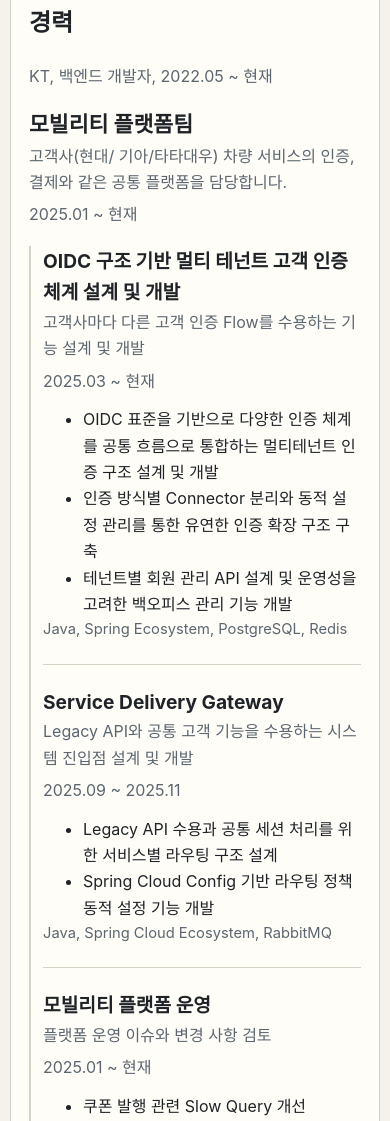
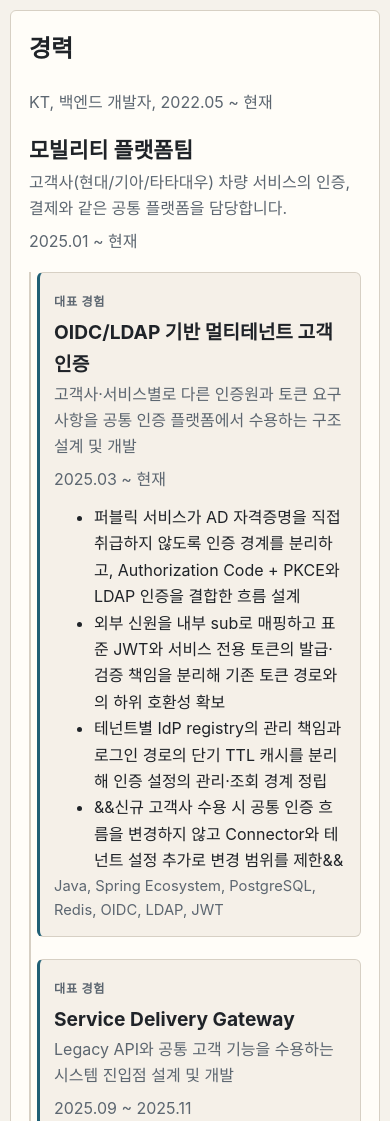
Before and after one commit to inchangson/inchangson.github.io, an Astro site: page /resume in a window 390 px wide. Shown: the part 879-2000 px from the top of the page. Built offline with nearby package versions, Linux system fonts and the light colour scheme; Astro itself is replaced by a stand-in of ours.

Commit message:
chore: refine resume

```diff
--- a/src/data/resume.json
+++ b/src/data/resume.json
@@ -2,20 +2,11 @@
   "profile": {
     "eyebrow": "Resume",
     "name": "손인창",
-    "description": "운영 안정성과 문서화에 진심인 백엔드 개발자입니다.",
+    "description": "운영 제약 안에서 인증, 외부 연동, 레거시 구조와 병목을 개선해 온 백엔드 개발자입니다.",
     "contacts": [
-      {
-        "label": "Blog",
-        "url": "/blog"
-      },
-      {
-        "label": "inchangson21@gmail.com",
-        "url": "mailto:inchangson21@gmail.com"
-      },
-      {
-        "label": "github.com/inchangson",
-        "url": "https://github.com/inchangson"
-      }
+      { "label": "Blog", "url": "/blog" },
+      { "label": "inchangson21@gmail.com", "url": "mailto:inchangson21@gmail.com" },
+      { "label": "github.com/inchangson", "url": "https://github.com/inchangson" }
     ]
   },
   "sections": [
@@ -23,9 +14,9 @@
       "type": "prose",
       "title": "요약",
       "paragraphs": [
-        "IoT/ 모빌리티 서비스 백엔드 애플리케이션의 개발 및 운영 업무를 했습니다. 주로 레거시 시스템에 대해 기존 API 계약과 운영 일정을 준수하며 구조를 개선하는 업무를 했습니다.",
-        "현재는 기존 모빌리티 플랫폼의 확장에 따른 신규 테넌트 및 서비스 수용과 OIDC 기반의 신규 고객인증 시스템을 설계 및 개발하고 있습니다.",
-        "설계 및 작업 내역에 대한 Wiki 작성 시 내용의 경중에 맞게 문서를 구성하고 작성하는 데에 강점이 있으며, 이를 바탕으로 20명 규모 팀의 AIDD 문서 목록과 템플릿, 디렉터리 규칙을 정립하고 전파했습니다."
+        "Java/Spring 기반 IoT·모빌리티 백엔드 서비스를 개발하고 운영해 왔습니다. 기존 API와 DB 계약을 유지하면서 인증·외부 연동·레거시 구조를 개선하고, 로그와 실행 계획을 근거로 운영 병목을 진단하는 업무를 주로 담당했습니다.",
+        "현재는 OIDC/LDAP 기반 멀티테넌트 인증과 Legacy API를 수용하는 Service Delivery Gateway를 설계·개발하며, 신원·토큰·라우팅 설정의 책임 경계를 정리하고 있습니다.",
+        "설계 선택과 운영 절차를 문서로 남기는 데 강점이 있습니다. 이를 바탕으로 20명 규모 팀에서 백엔드 개발에 필요한 AIDD 문서 목록과 템플릿, 디렉터리 규칙을 정립하고 전파했습니다."
       ]
     },
     {
@@ -35,52 +26,70 @@
       "groups": [
         {
           "title": "모빌리티 플랫폼팀",
-          "summary": "고객사(현대/ 기아/타타대우) 차량 서비스의 인증, 결제와 같은 공통 플랫폼을 담당합니다.",
+          "summary": "고객사(현대/기아/타타대우) 차량 서비스의 인증, 결제와 같은 공통 플랫폼을 담당합니다.",
           "period": "2025.01 ~ 현재",
           "items": [
             {
-              "title": "OIDC 구조 기반 멀티 테넌트 고객 인증 체계 설계 및 개발",
-              "summary": "고객사마다 다른 고객 인증 Flow를 수용하는 기능 설계 및 개발",
+              "title": "OIDC/LDAP 기반 멀티테넌트 고객 인증",
+              "summary": "고객사·서비스별로 다른 인증원과 토큰 요구사항을 공통 인증 플랫폼에서 수용하는 구조 설계 및 개발",
               "period": "2025.03 ~ 현재",
+              "priority": "featured",
               "highlights": [
-                "OIDC 표준을 기반으로 다양한 인증 체계를 공통 흐름으로 통합하는 멀티테넌트 인증 구조 설계 및 개발",
-                "인증 방식별 Connector 분리와 동적 설정 관리를 통한 유연한 인증 확장 구조 구축",
-                "테넌트별 회원 관리 API 설계 및 운영성을 고려한 백오피스 관리 기능 개발"
+                "퍼블릭 서비스가 AD 자격증명을 직접 취급하지 않도록 인증 경계를 분리하고, Authorization Code + PKCE와 LDAP 인증을 결합한 흐름 설계",
+                "외부 신원을 내부 sub로 매핑하고 표준 JWT와 서비스 전용 토큰의 발급·검증 책임을 분리해 기존 토큰 경로와의 하위 호환성 확보",
+                "테넌트별 IdP registry의 관리 책임과 로그인 경로의 단기 TTL 캐시를 분리해 인증 설정의 관리·조회 경계 정립",
+                "&&신규 고객사 수용 시 공통 인증 흐름을 변경하지 않고 Connector와 테넌트 설정 추가로 변경 범위를 제한&&"
               ],
-              "tech": "Java, Spring Ecosystem, PostgreSQL, Redis"
+              "tech": "Java, Spring Ecosystem, PostgreSQL, Redis, OIDC, LDAP, JWT"
             },
             {
               "title": "Service Delivery Gateway",
               "summary": "Legacy API와 공통 고객 기능을 수용하는 시스템 진입점 설계 및 개발",
               "period": "2025.09 ~ 2025.11",
+              "priority": "featured",
               "highlights": [
-                "Legacy API 수용과 공통 세션 처리를 위한 서비스별 라우팅 구조 설계",
-                "Spring Cloud Config 기반 라우팅 정책 동적 설정 기능 개발"
+                "Legacy API를 유지하면서 세션 처리와 고객 동의 같은 공통 기능을 Gateway 계층으로 분리",
+                "GitHub 연동이 어려운 인프라 제약에서 Filesystem 기반 Config Server, Memory Cache, RabbitMQ trigger 조합으로 동적 라우팅 구조 설계",
+                "설정 조회 시 File I/O를 줄이기 위해 Memory Cache를 적용하고 Spring Cloud Gateway·Config·Bus로 라우팅 변경 전파 구조 구성",
+                "&&서비스 재빌드 없이 라우팅 정책을 반영할 수 있도록 운영 변경의 영향 범위를 설정 계층으로 제한&&"
               ],
-              "tech": "Java, Spring Cloud Ecosystem, RabbitMQ"
+              "tech": "Java, Spring Cloud Gateway, Spring Cloud Config, Spring Cloud Bus, RabbitMQ"
             },
             {
-              "title": "모빌리티 플랫폼 운영",
-              "summary": "플랫폼 운영 이슈와 변경 사항 검토",
+              "title": "쿠폰 통계 Slow Query 진단 및 개선",
+              "summary": "PostgreSQL 메모리 알람과 동시간대 통계 API 지연을 함께 분석해 조회 병목 개선",
               "period": "2025.01 ~ 현재",
+              "priority": "featured",
               "highlights": [
-                "쿠폰 발행 관련 Slow Query 개선",
+                "OpenSearch, 컨테이너 로그, WhaTap을 같은 시간축으로 확인해 쿠폰 통계 API의 슬로우 쿼리를 식별하고 EXPLAIN (ANALYZE, BUFFERS)로 병목 분석",
+                "복합 인덱스 적용으로 측정 환경에서 실행 시간을 34.802ms에서 14.510ms로 약 58% 단축하고 블록 접근량을 4,227개에서 387개로 약 91% 감소",
+                "Index Only Scan의 MVCC·Visibility Map 의존성과 쓰기 비용을 고려해 카운터 컬럼, 부분 인덱스, 요약 모델을 후속 대안으로 검토"
+              ],
+              "tech": "Java, Spring, PostgreSQL, OpenSearch, WhaTap"
+            },
+            {
+              "title": "OEM 내비게이션 업데이트 사이트 운영 개선",
+              "summary": "차량용 소프트웨어 다운로드 사이트의 테스트·배포 체계 구축과 운영 이슈 진단",
+              "period": "2025.03 ~ 현재",
+              "priority": "supporting",
+              "highlights": [
+                "다운로드가 99%에서 실패하는 현상을 로그와 파일 경로 직접 호출로 재현해 보안 정책에 의해 차단된 경로를 식별하고 테스트 가능 상태 복구",
+                "DB 버전 변경 후 드러난 비결정적 조회 순서 의존 문제를 명시적 정렬이 포함된 쿼리와 운영 가이드 수정으로 해결",
+                "TOTP 기반 관리자 인증과 개발계 테스트 체계를 도입하고 Jenkins CI/CD 파이프라인 구축"
+              ],
+              "tech": "Java, Spring, JPA, MySQL, Jenkins, Azure"
+            },
+            {
+              "title": "모빌리티 플랫폼 운영 및 구조 개선",
+              "summary": "운영 변경과 공통 서비스 조합 로직의 유지보수성 개선",
+              "period": "2025.01 ~ 현재",
+              "priority": "supporting",
+              "highlights": [
                 "서비스 조합 로직을 Composite Service로 구조화하고 주요 시나리오 테스트 추가",
-                "기타 보안 취약점 조치 및 모니터링 특이사항 조치 작업"
+                "&&조합 책임을 한 경계로 모아 신규 서비스 조합 추가 시 변경 위치와 회귀 검증 범위를 명확화&&",
+                "보안 취약점과 모니터링 특이사항을 분석하고 운영 변경 사항 검토·조치"
               ],
               "tech": "Java, Spring Ecosystem, PostgreSQL, Kubernetes, WhaTap, Azure"
-            },
-            {
-              "title": "OEM 내비게이션 업데이트 사이트 운영",
-              "summary": "차량용 소프트웨어 다운로드 사이트의 Azure 이전 및 운영",
-              "period": "2025.03 ~ 현재",
-              "highlights": [
-                "TOTP 기반 관리자 인증 기능 개발",
-                "개발계 테스트 체계 신규 구축",
-                "CI/CD 파이프라인 구축",
-                "기타 보안 취약점 조치 및 모니터링 특이사항 조치 작업"
-              ],
-              "tech": "Java, Spring, JPA, MySQL, Jenkins, Azure"
             }
           ]
         },
@@ -90,44 +99,52 @@
           "period": "2022.05 ~ 2024.12",
           "items": [
             {
-              "title": "스마트 시티 관제 대시보드",
-              "summary": "여러 관제 모듈의 데이터를 조합하는 Dashboard API 설계·개발",
+              "title": "시니어케어 B2C API 레거시 현대화",
+              "summary": "기존 DB/API 계약을 유지하면서 Spring Boot 레거시의 구조와 운영 가시성 개선",
+              "period": "2023.02 ~ 2024.06",
+              "priority": "featured",
+              "highlights": [
+                "Spring Boot 1.5/Maven 기반 코드를 Spring Boot 2.7/Gradle로 전환하고 시니어케어·호텔 혼재 구조를 도메인과 Controller-Service-Mapper-Model 계층으로 재구성",
+                "기존 SQL은 MyBatis Mapper Interface로 재사용하고 외부 API 호출을 Sender Service로 캡슐화해 DB/API 계약 변경 위험 최소화",
+                "통합 예외 처리, traceId, AOP 로깅과 connection pool·HTTP timeout 설정을 정리해 장애 추적 기반 보강",
+                "Java 파일을 268개에서 189개로, LOC를 54,120줄에서 20,864줄로 약 61.5% 줄이며 중복 코드와 혼재된 책임 정리"
+              ],
+              "tech": "Java, Spring Boot, MyBatis, PostgreSQL, Gradle, Actuator"
+            },
+            {
+              "title": "스마트 시티 관제 API 및 로그 모듈",
+              "summary": "여러 관제 모듈과 IoT 데이터를 화면 요구사항에 맞게 조합하는 API 설계 및 개발",
               "period": "2024.06 ~ 2024.12",
+              "priority": "featured",
               "highlights": [
-                "Event, Push, Device 모듈의 데이터를 조합하는 Dashboard API(오케스트레이션 모듈) 설계 및 개발",
-                "사용자 이벤트의 접수/조치/종료 흐름과 지도 프리셋 및 위젯 관리 기능 구현"
+                "Event, Push, Device 모듈의 데이터를 조합하는 Dashboard API와 사용자 이벤트의 접수·조치·종료 상태 흐름 설계·개발",
+                "지도 프리셋과 위젯 관리 기능을 구현하고 기기 센서 데이터, 장애 이력, 이력 통계 조회를 로그 모듈로 분리",
+                "&&화면 요구사항과 Core 모듈 사이에 오케스트레이션 경계를 두어 관제 화면 변경이 개별 Core 모듈로 확산되는 범위를 축소&&"
               ],
               "tech": "Java, Spring Boot, JPA, PostgreSQL, Redis, Kafka, InfluxDB"
             },
             {
-              "title": "스마트 시티 AI 챗봇",
-              "summary": "API 문서 기반 RAG와 실제 관제 API 호출을 연결하는 챗봇 설계·개발",
-              "period": "2024.06 ~ 2024.12",
+              "title": "홈IoT·시니어케어 외부 연동 및 운영 자동화",
+              "summary": "기가지니 기반 돌봄 서비스의 B2G/B2C 기능과 외부 시스템 연동 개발",
+              "period": "2022.09 ~ 2024.06",
+              "priority": "supporting",
               "highlights": [
-                "API 문서를 RAG 소스로 사용해 사용자 질의에서 API path와 parameter를 생성하고 호출 결과를 반환하는 흐름 설계 및 개발"
+                "TV 시청 이상 패턴을 외부 출동 서비스 출동 요청으로 연결하고 복약알림·일일안부·보호자 콜백 응답을 대화서버 이력으로 연동",
+                "안내방송, 서비스 사용 내역 조회와 사용자 설정 시간 기반 일일안부·미응답 재전송 기능 설계·개발",
+                "기관 가입 정보 엑셀 업로드 이후 기가지니·홈IoT 서버 등록을 배치로 연결해 복지사 수동 등록 프로세스 자동화",
+                "가상 고객 키 전환 방향에 맞춰 담당 패키지의 DB와 API 식별자 구조 변경"
               ],
-              "tech": "Python, FastAPI, LangChain"
+              "tech": "Java, Spring Ecosystem, MyBatis, PostgreSQL, Spring Scheduling"
             },
             {
-              "title": "AI Care B2G",
-              "summary": "공공기관 대상 돌봄 서비스의 외부 시스템 연동 기능 개발",
-              "period": "2022.09 ~ 2023.03",
+              "title": "스마트 시티 API 문서 기반 RAG 챗봇",
+              "summary": "자연어 질의를 관제 API 호출로 연결하는 챗봇 설계 및 개발",
+              "period": "2024.06 ~ 2024.12",
+              "priority": "supporting",
               "highlights": [
-                "외부 연동 Sender 분리 및 표준 RestTemplate 클래스 적용",
-                "PARTNER_B TV 시청 이상 패턴 감지 및 외부 출동 서비스 출동 요청 연동 기능 개발"
+                "API 문서를 RAG 소스로 사용해 사용자 질의에서 API path와 parameter를 생성하고 실제 호출 결과를 반환하는 흐름 설계·개발"
               ],
-              "tech": "Java, Spring Ecosystem, MyBatis, PostgreSQL"
-            },
-            {
-              "title": "AI Care B2C",
-              "summary": "개인 고객 대상 돌봄 서비스의 레거시 코드 및 가입 구조 개선",
-              "period": "2023.02 ~ 2024.06",
-              "highlights": [
-                "레거시 코드 전반 리팩터링 및 계층 구조 표준화",
-                "가상키 기반 테이블 재설계 및 기가지니 연동 기능 개발",
-                "엑셀 업로드 이후 홈 IoT 서버 등록 스케줄을 연계하는 상품 가입 프로세스 개선"
-              ],
-              "tech": "Java, Spring Ecosystem, MyBatis, PostgreSQL, Spring Scheduling"
+              "tech": "Python, FastAPI, LangChain, LangSmith"
             }
           ]
         }
@@ -137,40 +154,18 @@
       "type": "keyValue",
       "title": "기술",
       "rows": [
-        {
-          "label": "Backend",
-          "value": "Java, Spring Ecosystem, Spring Cloud Ecosystem, MyBatis, JPA, Querydsl"
-        },
-        {
-          "label": "Data",
-          "value": "PostgreSQL, MySQL, Redis, InfluxDB"
-        },
-        {
-          "label": "Quality & Observability",
-          "value": "JUnit, Spring Test, Mockito, OpenSearch, WhaTap"
-        },
-        {
-          "label": "Delivery",
-          "value": "GitHub Actions, Jenkins, Argo CD"
-        },
-        {
-          "label": "Infrastructure",
-          "value": "Azure, Docker, Kubernetes"
-        }
+        { "label": "Backend", "value": "Java, Spring Boot, Spring MVC, Spring Cloud Gateway·Config·Bus, MyBatis, JPA, Querydsl" },
+        { "label": "Data & Messaging", "value": "PostgreSQL, MySQL, Redis, InfluxDB, Kafka, RabbitMQ" },
+        { "label": "Quality & Observability", "value": "JUnit, Spring Test, Mockito, OpenSearch, WhaTap" },
+        { "label": "Delivery & Infrastructure", "value": "GitHub Actions, Jenkins, Argo CD, Azure, Docker, Kubernetes" }
       ]
     },
     {
       "type": "list",
       "title": "교육 및 수상",
       "items": [
-        {
-          "title": "KT AIVLE SCHOOL AI 개발자 트랙",
-          "detail": "2021.12 ~ 2022.05, 개인/최종 프로젝트 최우수상"
-        },
-        {
-          "title": "KT 제2회 사내 코딩 올림피아드",
-          "detail": "2025.01, 장려상"
-        }
+        { "title": "KT AIVLE SCHOOL AI 개발자 트랙", "detail": "2021.12 ~ 2022.05, 개인/최종 프로젝트 최우수상" },
+        { "title": "KT 제2회 사내 코딩 올림피아드", "detail": "2025.01, 장려상" }
       ]
     }
   ]
--- a/src/pages/resume.astro
+++ b/src/pages/resume.astro
@@ -24,8 +24,8 @@ import resume from '../data/resume.json';
             <div class="career-track">
               <header class="career-track__header"><div><h3>{group.title}</h3><p>{group.summary}</p></div><span>{group.period}</span></header>
               <div class="timeline">{group.items?.map((item) => (
-                <article class="timeline-item">
-                  <header><div><h4>{item.title}</h4><p>{item.summary}</p></div><span>{item.period}</span></header>
+                <article class:list={['timeline-item', item.priority === 'featured' && 'timeline-item--featured']}>
+                  <header><div>{item.priority === 'featured' && <span class="experience-badge">대표 경험</span>}<h4>{item.title}</h4><p>{item.summary}</p></div><span>{item.period}</span></header>
                   {item.highlights?.length > 0 && <ul>{item.highlights.map((highlight) => <li>{highlight}</li>)}</ul>}
                   {item.tech && <p class="tech-line">{item.tech}</p>}
                 </article>
--- a/src/styles/global.css
+++ b/src/styles/global.css
@@ -505,9 +505,24 @@ a:hover {
   border-top: 1px solid var(--border);
 }
 
+.timeline-item--featured {
+  margin-left: -10px;
+  padding: 18px 18px 18px 20px;
+  border: 1px solid var(--border);
+  border-left: 3px solid var(--accent);
+  border-radius: 6px;
+  background: color-mix(in srgb, var(--surface-strong) 72%, transparent);
+}
+
 .timeline-item:first-child {
   padding-top: 0;
   border-top: 0;
+}
+
+.timeline-item--featured:first-child {
+  padding: 18px 18px 18px 20px;
+  border: 1px solid var(--border);
+  border-left: 3px solid var(--accent);
 }
 
 .timeline-item header {
@@ -525,6 +540,15 @@ a:hover {
 
 .timeline-item h4 {
   font-size: 1.2rem;
+}
+
+.experience-badge {
+  display: inline-block;
+  margin-bottom: 5px;
+  color: var(--accent-strong);
+  font-size: 0.76rem;
+  font-weight: 700;
+  letter-spacing: 0.06em;
 }
 
 .timeline-item header p,
@@ -630,7 +654,64 @@ a:hover {
   .career-track .timeline {
     padding-left: 12px;
   }
+
+  .timeline-item--featured,
+  .timeline-item--featured:first-child {
+    margin-left: -6px;
+    padding: 14px;
+  }
   .series-navigation { grid-template-columns: 1fr; }
   .series-navigation a:last-child { text-align: left; }
   .series-list li { grid-template-columns: 1fr; gap: 6px; }
 }
+
+@media print {
+  @page {
+    margin: 12mm;
+  }
+
+  body {
+    background: #fff;
+  }
+
+  .page {
+    width: 100%;
+    max-width: none;
+    padding: 0;
+  }
+
+  .resume-page {
+    gap: 14px;
+  }
+
+  .resume-page .panel,
+  .resume-page .resume-summary {
+    padding: 16px;
+  }
+
+  .career-track__header,
+  .timeline-item,
+  .skill-table div {
+    break-inside: avoid;
+  }
+
+  .timeline,
+  .career-track {
+    gap: 14px;
+  }
+
+  .timeline-item {
+    padding-top: 14px;
+  }
+
+  .timeline-item--featured,
+  .timeline-item--featured:first-child {
+    padding: 14px 16px;
+    background: transparent;
+  }
+
+  a {
+    color: inherit;
+    text-decoration: none;
+  }
+}
```
